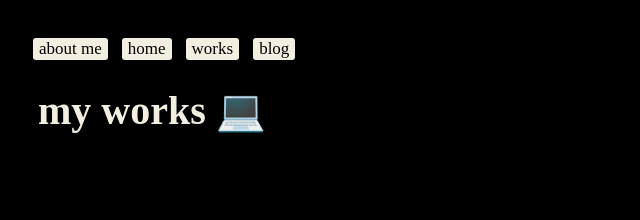
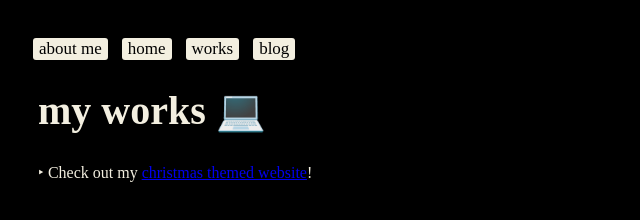
Before and after one commit to ayushi-the-troll/my-website, a website: page portfolio.html in a window 1280 px wide. Shown: the whole page, without its empty margins (0-640 px from the left). Drawn offline with Linux system fonts and the light colour scheme; a web font is replaced by a local one.

Commit message:
Add christmas website to portfolio.html

```diff
--- a/portfolio.html
+++ b/portfolio.html
@@ -17,6 +17,7 @@
 
     <main>
       <h1>my works 💻</h1>
+      <p>‣ Check out my <a href="https://ayushi-the-troll.github.io/ayushi-christmas-website/">christmas themed website</a>!</p>
     </main>
   </body>
 </html>
```
